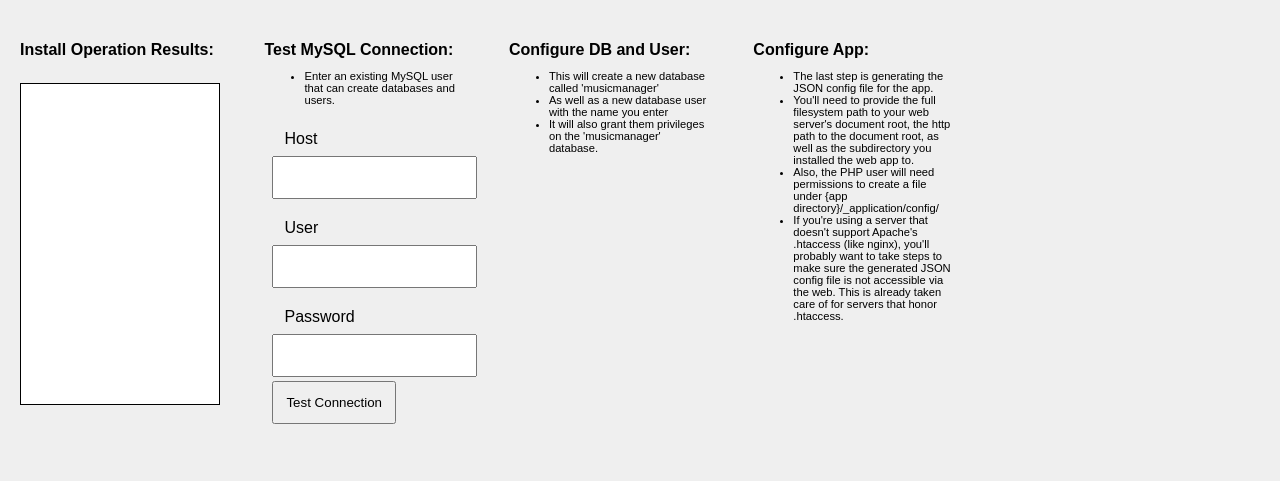
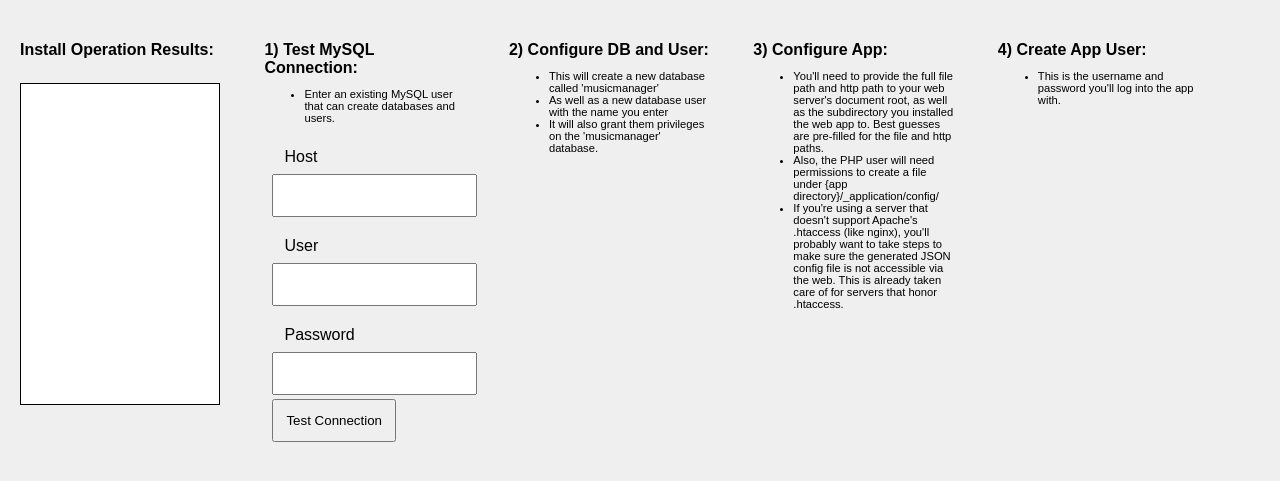
Before and after one commit to jsavell/pro-music-manager, a PHP site: page /installer/install.php in a window 1280 px wide. Shown: the top 481 px of the page. Run offline with PHP 8.4, Linux system fonts and the light colour scheme.

Commit message:
fully functional installer

```diff
--- a/installer/install.php
+++ b/installer/install.php
@@ -16,8 +16,30 @@ function executeQuery($handle,$sql,$bindparams=NULL) {
 	return false;
 }
 
-if (!empty($_POST['config'])) {
+if (!empty($_POST['user'])) {
+	$dbConfig = $_POST['config']['db'];
+	$user = $_POST['user'];
+	$dsn = 'mysql:host='.$dbConfig['host'].';dbname=musicmanager';
+	$opt = array(
+		    PDO::ATTR_ERRMODE            => PDO::ERRMODE_EXCEPTION,
+		    PDO::ATTR_DEFAULT_FETCH_MODE => PDO::FETCH_ASSOC
+	);
+    try {
+		$handle = new PDO($dsn, $dbConfig['user'], $dbConfig['password'],$opt);
+ 		$user['password'] = password_hash($user['password'], PASSWORD_DEFAULT);
+		$sql = "INSERT INTO `users` (`username`,`password`) VALUES (:username,:password)";
+		$bindparams = array(":username"=>$user['username'],":password"=>$user['password']);
+		if (executeQuery($handle,$sql,$bindparams)) {
+			echo json_encode(array("result"=>1));
+		} else {
+			echo json_encode(array("result"=>0));
+		}
+	} catch (PDOException $e) {
+		echo json_encode(array("result"=>$e->getMessage()));
+	}
+} elseif (!empty($_POST['config'])) {
 	$config = $_POST['config'];
+	$config['db']['database'] = 'musicmanager';
 	$config['path_http'] = $config['path_http'].$config['app_dir'].'/';
 	$config['path_file'] = $config['path_root'].$config['app_dir'].'/';
 	$config['path_app'] = "{$config['path_file']}_application/";
@@ -39,7 +61,7 @@ if (!empty($_POST['config'])) {
 	$dbConfig = $_POST['dbmaster'];
 	$dbCreate = $_POST['dbcreate'];
 	$filename = "musicmanager.sql";
-		if (is_file($filename)) {
+	if (is_file($filename)) {
 		$dsn = 'mysql:host='.$dbConfig['host'].';';
 		$opt = array(
 		    PDO::ATTR_ERRMODE            => PDO::ERRMODE_EXCEPTION,
@@ -149,7 +171,7 @@ if (!empty($_POST['config'])) {
 			<div id="dbResults"></div>
 		</div>
 		<div class="column">
-			<h4>Test MySQL Connection:</h4>
+			<h4>1) Test MySQL Connection:</h4>
 			<div class="help">
 				<ul>
 					<li>Enter an existing MySQL user that can create databases and users.</li>
@@ -166,7 +188,7 @@ if (!empty($_POST['config'])) {
 			</form>
 		</div>
 		<div class="column">
-			<h4>Configure DB and User:</h4>
+			<h4>2) Configure DB and User:</h4>
 			<div class="help">
 				<ul>
 					<li>This will create a new database called 'musicmanager'</li>
@@ -186,12 +208,11 @@ if (!empty($_POST['config'])) {
 			</form>
 		</div>
 		<div class="column">
-			<h4>Configure App:</h4>
+			<h4>3) Configure App:</h4>
 			<div class="help">
 				<ul>
-					<li>The last step is generating the JSON config file for the app.</li>
-					<li>You'll need to provide the full filesystem path to your web server's document root, the http path to the document root, as well as the
-				subdirectory you installed the web app to.
+					<li>You'll need to provide the full file path and http path to your web server's document root, as well as the
+				subdirectory you installed the web app to. Best guesses are pre-filled for the file and http paths.
 					</li>
 					<li>Also, the PHP user will need permissions to create a file under {app directory}/_application/config/</li>
 					<li>If you're using a server that doesn't support Apache's .htaccess (like nginx), you'll probably want to take steps to make sure
@@ -199,13 +220,22 @@ if (!empty($_POST['config'])) {
 					</li>
 				</ul>
 			</div>
+<?php
+$filepath = split('/',dirname(__FILE__));
+$index = count($filepath)-1;
+$paths['web'] = $filepath[$index-1];
+$paths['docroot'] = '/';
+for($x=($index-2);$x>0;$x--) {
+	$paths['docroot'] .= $filepath[$x].'/';
+}
+?>
 			<form class="hidden" id="configApp" name="configapp" method="POST">
 				<label for="config[path_root]">Document Root</label>
-				<input type="text" name="config[path_root]" />
+				<input type="text" name="config[path_root]" value="<?php echo $paths['docroot'];?>" />
 				<label for="config[path_http]">Base Domain</label>
-				<input type="text" name="config[path_http]" />
+				<input type="text" name="config[path_http]" value="http://" />
 				<label for="config[app_dir]">App Directory</label>
-				<input type="text" name="config[app_dir]" />
+				<input type="text" name="config[app_dir]" value="<?php echo $paths['web'];?>"/>
 				<input type="hidden" name="config[title]" value="Pro Music Manager" />
 				<input class="db-host" id="configHost" type="hidden" name="config[db][host]" />
 				<input class="db-new-user" id="configUser" type="hidden" name="config[db][user]" />
@@ -213,8 +243,48 @@ if (!empty($_POST['config'])) {
 				<input type="submit" name="submitconfig" value="Generate Config File" />
 			</form>
 		</div>
+		<div class="column">
+			<h4>4) Create App User:</h4>
+			<div class="help">
+				<ul>
+					<li>This is the username and password you'll log into the app with.</li>
+				</ul>
+			<form class="hidden" id="createUser" name="createuser" method="POST">
+				<label for="user[username]">User Name</label>
+				<input type="text" name="user[username]" />
+				<label for="user[password]">Password</label>
+				<input id="password" type="text" name="user[password]" />
+				<label for="password_confirm">Confirm Password</label>
+				<input id="#confirmPassword" type="text" name="confirm_password" />
+				<input class="db-host" id="configHost" type="hidden" name="config[db][host]" />
+				<input class="db-new-user" id="configUser" type="hidden" name="config[db][user]" />
+				<input class="db-new-password" id="configPassword" type="hidden" name="config[db][password]" />
+				<input type="submit" name="submituser" value="Create User" />
+			</form>
+		</div>
 		<script type="text/javascript">
 			$(document).ready(function() {
+				$("#createUser").submit(function() {
+					if ($("#password").val() == $("#confirmPassword").val()) {
+						$.ajax({type:"POST",url:"<?php echo $_SERVER['PHP_SELF'];?>",data:$(this).serialize()}).done(function(data) {
+							if (data) {
+								var user = JSON.parse(data);
+								if (parseInt(user.result) == 1) {
+									message = "User added!";
+									$("#createUser").fadeOut("fast");
+								} else {
+									message = "There was an error adding the user: "+user.result;
+								}
+								$("#dbResults").html(message);
+							} else {
+								$("#dbResults").html("HTTP Error. Try again?");
+							}
+						});
+					}
+					alert("Password confirmation doesn't match. You won't be able to log into the app if you don't remember the password you're entering");
+					return false;
+				});
+
 				$("#configApp").submit(function() {
 					$.ajax({type:"POST",url:"<?php echo $_SERVER['PHP_SELF'];?>",data:$(this).serialize()}).done(function(data) {
 						if (data) {
@@ -222,6 +292,7 @@ if (!empty($_POST['config'])) {
 							if (parseInt(imported.result) == 1) {
 								message = "Configuration file generated!";
 								$("#configApp").fadeOut("fast");
+								$("#createUser").fadeIn("fast");
 							} else {
 								message = "There was an error building the configuration file...";
 							}
```
